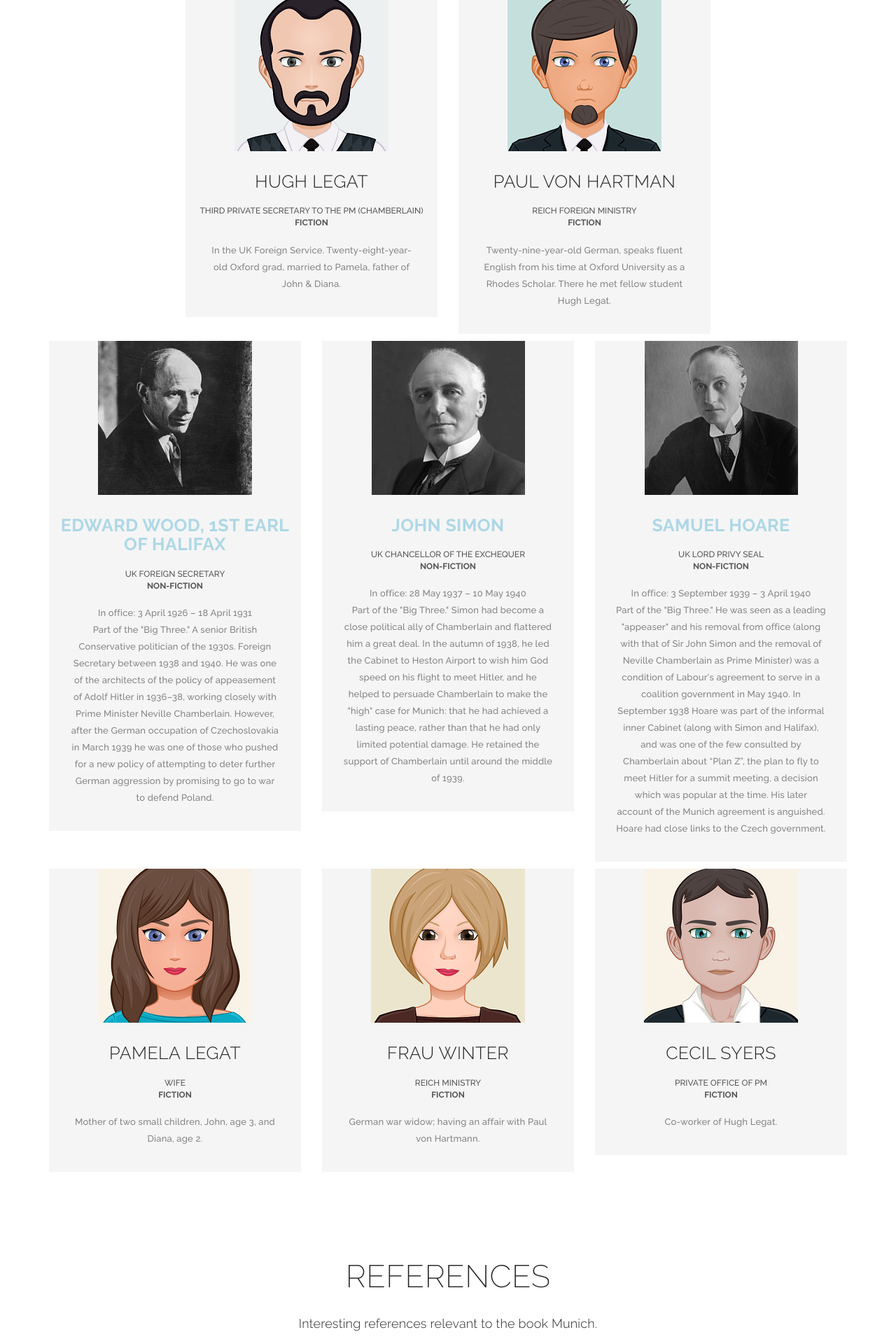
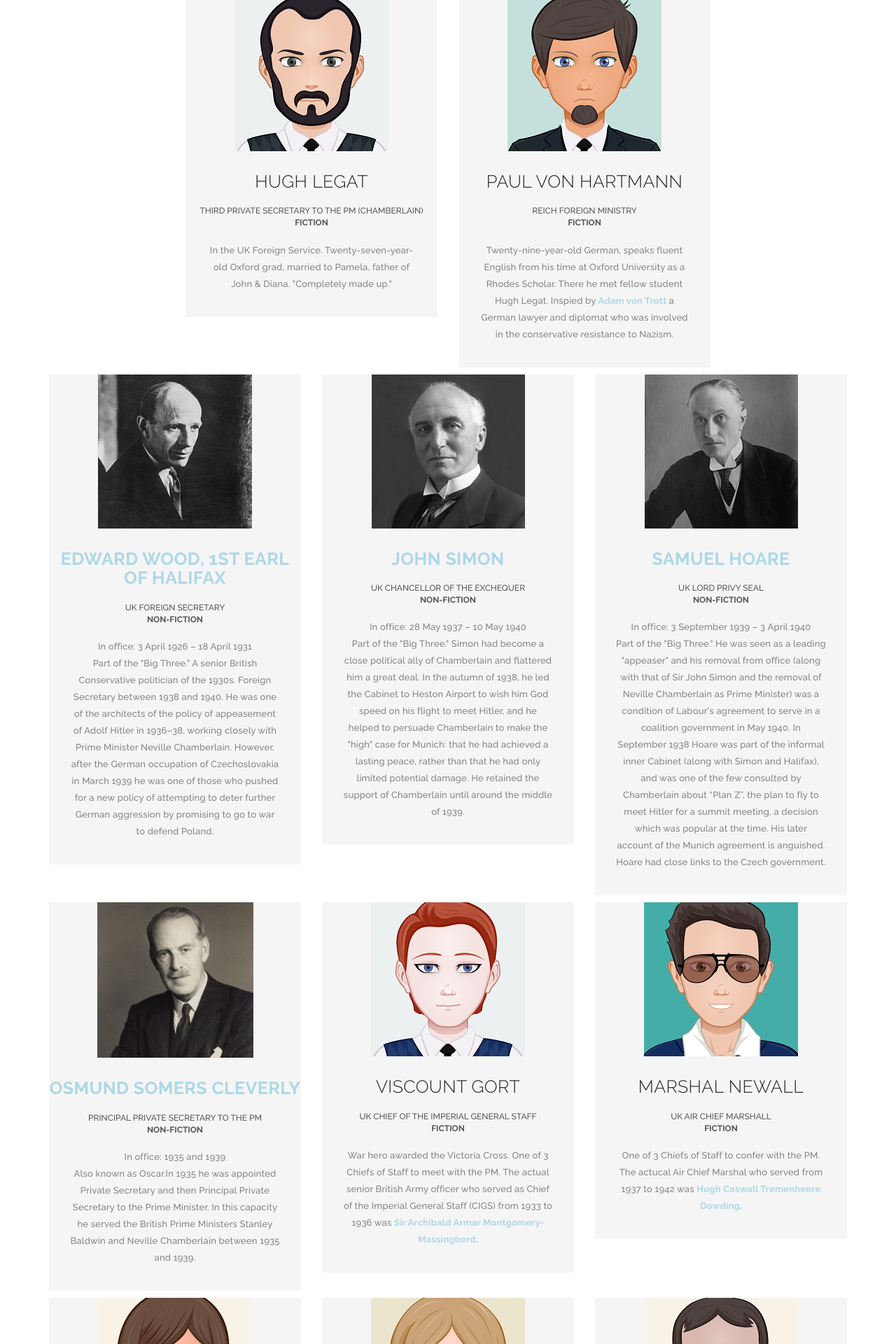
Before and after one commit to colee222/NFS-Munich-AAUW-Book-Club, a Django app: page / in a window 1280 px wide. Shown: the part 1665-3585 px from the top of the page at 70% size. Run offline with Django 3.2, Linux system fonts and the light colour scheme; some libraries are stand-ins or nearby versions.

Commit message:
characters update

```diff
--- a/munich/templates/index.html
+++ b/munich/templates/index.html
@@ -81,7 +81,7 @@
                     <div class="team-item">
                     </div>
                      <div class="team-text">
-                         <h2><a href="https://www.pbs.org/newshour/show/novelist-robert-harris-twists-history-of-britain-on-the-edge-of-wwii"><strong>Robert Harris</strong></a></h2>
+                         <h2><a href="https://en.wikipedia.org/wiki/Robert_Harris_(novelist)"><strong>Robert Harris</strong></a></h2>
 								<p>An English novelist. He is a former journalist and BBC television reporter. Although he began his career in non-fiction, his fame rests upon his works of historical fiction. Beginning with the best-seller Fatherland, Harris focused on events surrounding the Second World War, followed by works set in ancient Rome. His most recent works centre on contemporary history. Harris was educated at Selwyn College, Cambridge, where he was president of the Union and editor of the student newspaper Varsity.
                                     <br>   </p>
 							</div>
@@ -176,7 +176,7 @@
 								<h3>Hugh Legat</h3>
 								<div class="team-position">Third Private Secretary to the PM (Chamberlain)</div>
                                 <div class="team-position"><strong>fiction</strong></div>
-								<p>In the UK Foreign Service. Twenty-eight-year-old Oxford grad, married to Pamela, father of John & Diana. </p>
+								<p>In the UK Foreign Service. Twenty-seven-year-old Oxford grad, married to Pamela, father of John & Diana. "Completely made up." </p>
 							</div>
 						</div>
 					</div>
@@ -188,10 +188,10 @@
 								<img src="{% static 'images/demo/character-4.png' %}" class="img-responsive center-block" alt="Paul von Hartman">
 							</div>
 							<div class="team-text">
-								<h3>Paul von Hartman</h3>
+								<h3>Paul von Hartmann</h3>
 								<div class="team-position">Reich Foreign Ministry</div>
                                 <div class="team-position"><strong>fiction</strong></div>
-								<p>Twenty-nine-year-old German, speaks fluent English from his time at Oxford University as a Rhodes Scholar. There he met fellow student Hugh Legat. </p>
+                                <p>Twenty-nine-year-old German, speaks fluent English from his time at Oxford University as a Rhodes Scholar. There he met fellow student Hugh Legat. Inspied by <a href="https://en.wikipedia.org/wiki/Adam_von_Trott_zu_Solz"><strong>Adam von Trott</strong></a> a German lawyer and diplomat who was involved in the conservative resistance to Nazism. </p>
 							</div>
 						</div>
 					</div>
@@ -254,6 +254,54 @@
 
 
 
+                 <div class="row">
+					<!-- team member item -->
+					<div class="col-md-4">
+						<div class="team-item">
+							<div class="team-image">
+								<img src="{% static 'images/demo/character-11.jpg' %}" class="img-responsive center-block" alt="Osmund Somers Cleverly">
+							</div>
+							<div class="team-text">
+                                <h3><a href="https://en.wikipedia.org/wiki/Osmund_Somers_Cleverly"><strong>Osmund Somers Cleverly</strong></a></h3>
+								<div class="team-position">Principal Private Secretary to the PM</div>
+                                <div class="team-position"><strong>non-fiction</strong></div>
+								<p>In office: 1935 and 1939 <br> Also known as Oscar.In 1935 he was appointed Private Secretary and then Principal Private Secretary to the Prime Minister. In this capacity he served the British Prime Ministers Stanley Baldwin and Neville Chamberlain between 1935 and 1939.</p>
+							</div>
+						</div>
+					</div>
+					<!-- end team member item -->
+					<!-- team member item -->
+					<div class="col-md-4">
+						<div class="team-item">
+							<div class="team-image">
+								<img src="{% static 'images/demo/character-12.png' %}" class="img-responsive center-block" alt="John Simon">
+							</div>
+							<div class="team-text">
+                                <h3>Viscount Gort</h3>
+								<div class="team-position">UK Chief of the Imperial General Staff</div>
+                                <div class="team-position"><strong>fiction</strong></div>
+                                <p> War hero awarded the Victoria Cross. One of 3 Chiefs of Staff to meet with the PM. The actual senior British Army officer who served as Chief of the Imperial General Staff (CIGS) from 1933 to 1936 was <a href="https://en.wikipedia.org/wiki/Archibald_Montgomery-Massingberd"><strong>Sir Archibald Armar Montgomery-Massingberd</strong></a>. </p>
+							</div>
+						</div>
+					</div>
+					<!-- end team member item -->
+					<!-- team member item -->
+					<div class="col-md-4">
+						<div class="team-item">
+							<div class="team-image">
+                                <img src="{% static 'images/demo/character-13.png' %}" class="img-responsive center-block" alt="Home Secretary">
+
+							</div>
+							<div class="team-text">
+                                <h3>Marshal Newall</h3>
+								<div class="team-position">UK Air Chief Marshall</div>
+                                <div class="team-position"><strong>fiction</strong></div>
+                                <p>One of 3 Chiefs of Staff to confer with the PM. The actucal Air Chief Marshal who served from 1937 to 1942 was <a href="https://en.wikipedia.org/wiki/Hugh_Dowding"><strong>Hugh Caswall Tremenheere Dowding</strong></a>.</p>
+							</div>
+						</div>
+					</div>
+					<!-- end team member item -->
+				</div>
 
 
 
@@ -311,7 +359,7 @@
 								<h3>Cecil Syers</h3>
 								<div class="team-position">Private Office of PM</div>
                                 <div class="team-position"><strong>fiction</strong></div>
-								<p>Co-worker of Hugh Legat.</p>
+								<p>Co-worker of Hugh Legat in the PM's Private Office.</p>
 							</div>
 						</div>
 					</div>
@@ -536,7 +584,7 @@
                         <h1><b> Munich Book Begins</b></h1>
                         <div class="inner-content">
                             <h6 class="title">September 27, 1938</h6>
-                            <h7>Hitler Speech</h7>
+                            <h7></h7>
                             <p class="description">
                                 <b><br>The French government announced that France would not enter a war purely over Czechoslovakia. Neville Chamberlain gave a radio address saying, "However much we may sympathize with a small nation confronted by a big and powerful neighbor, we cannot in all circumstances undertake to involve the whole British Empire in a war simply on her account. If we have to fight it must be on larger issues than that."</b>
                             </p>
```
Also changed, not shown: munich/static/images/demo/character-11.jpg (added), munich/static/images/demo/character-12.png (added), munich/static/images/demo/character-13.png (added).
